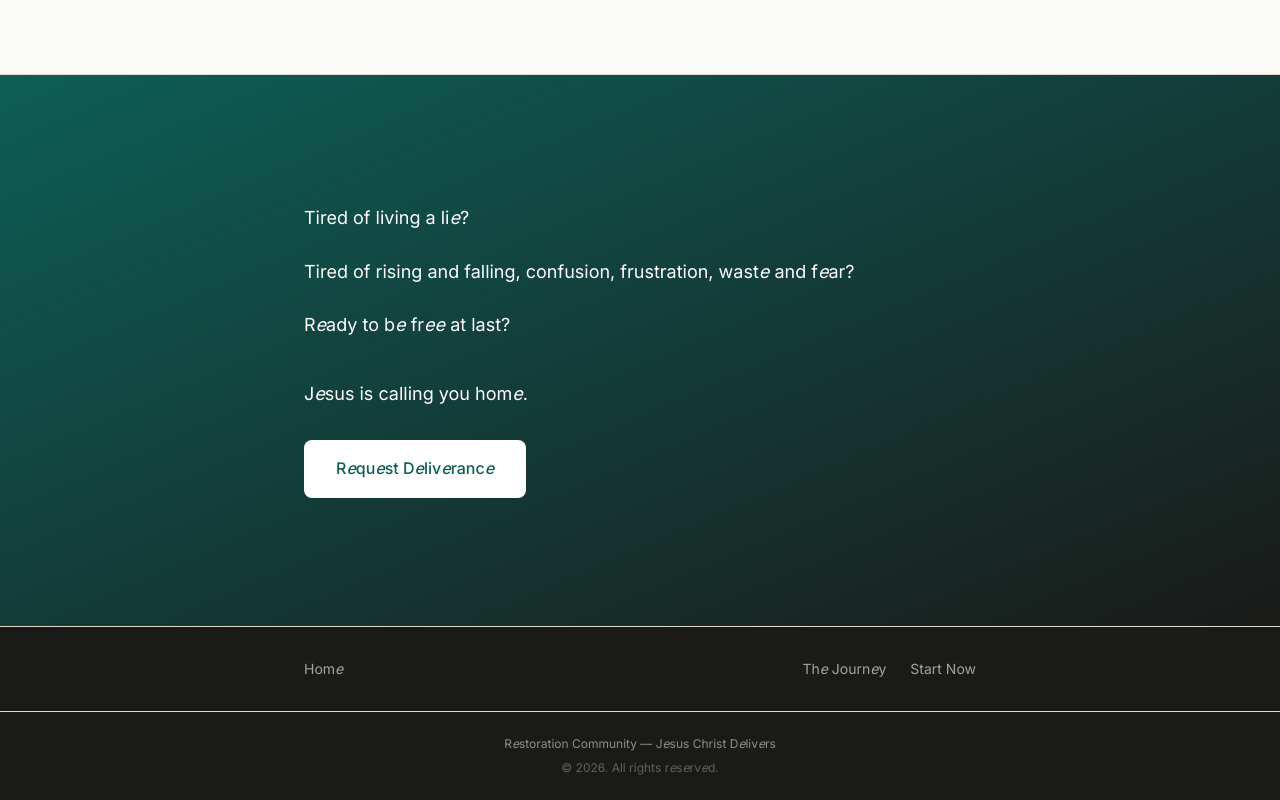
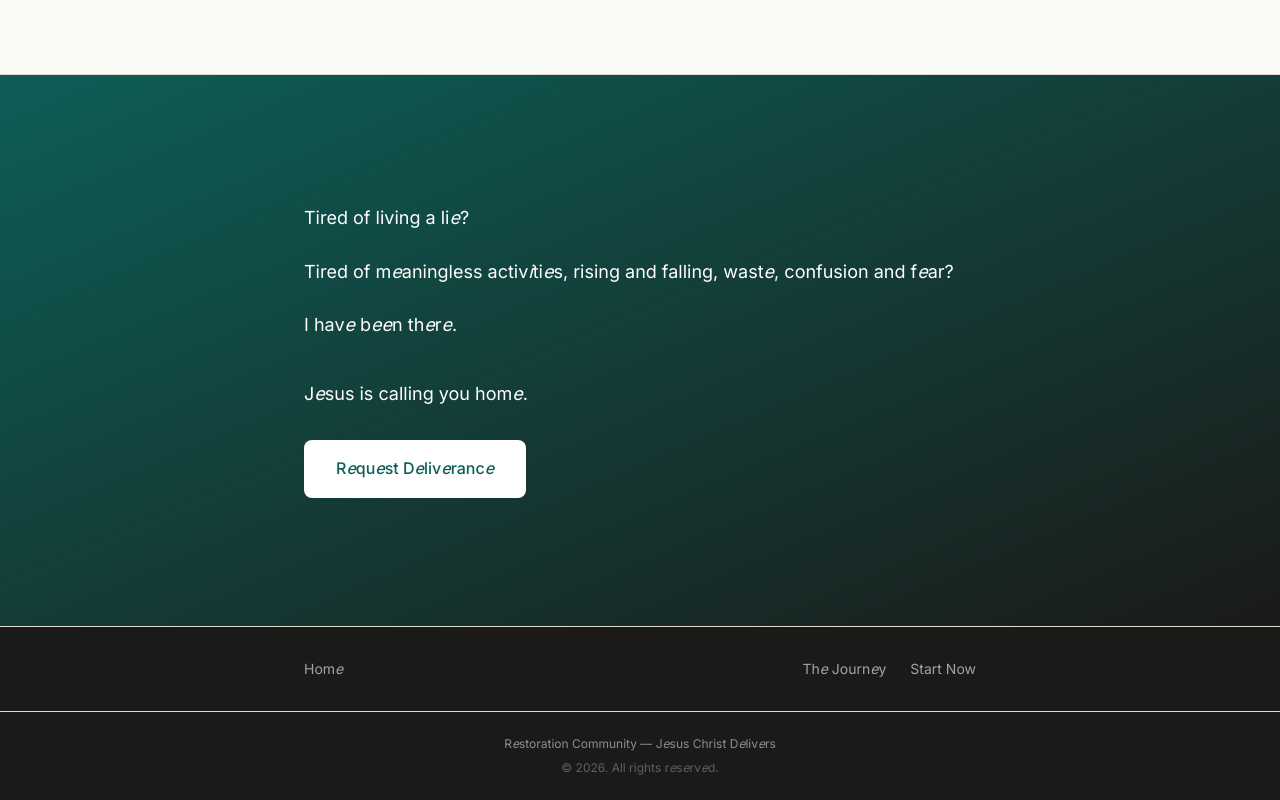
Before and after one commit to whoisjimilitan/restoration-community, a Next.js app in the folder apps/web/: page / in a window 1280 px wide. Shown: the part 3626-4426 px from the top of the page. Built offline with nearby package versions, Linux system fonts and the light colour scheme; a web font is replaced by a local one.

Commit message:
feat: Finalize RETURN section copy with personal witness bridge

```diff
--- a/apps/web/src/app/page.tsx
+++ b/apps/web/src/app/page.tsx
@@ -212,13 +212,13 @@ export default function Home() {
         </div>
       </section>
 
-      {/* SECTION 7: FINAL CALL */}
+      {/* SECTION 7: RETURN */}
       <section className="w-full py-24 md:py-32 px-6 sm:px-8 md:px-12 bg-gradient-to-br from-rc-accent to-rc-text border-t border-rc-border">
         <div className="max-w-2xl mx-auto space-y-8">
           <div className="space-y-6 text-lg text-white leading-relaxed">
             <p>Tired of living a li<span className="italic">e</span>?</p>
-            <p>Tired of rising and falling, confusion, frustration, wast<span className="italic">e</span> and f<span className="italic">e</span>ar?</p>
-            <p>R<span className="italic">e</span>ady to b<span className="italic">e</span> fr<span className="italic">e</span><span className="italic">e</span> at last?</p>
+            <p>Tired of m<span className="italic">e</span>aningless activ<span className="italic">i</span>ti<span className="italic">e</span>s, rising and falling, wast<span className="italic">e</span>, confusion and f<span className="italic">e</span>ar?</p>
+            <p>I hav<span className="italic">e</span> b<span className="italic">e</span><span className="italic">e</span>n th<span className="italic">e</span>r<span className="italic">e</span>.</p>
             <p className="pt-4">J<span className="italic">e</span>sus is calling you hom<span className="italic">e</span>.</p>
           </div>
 
```
